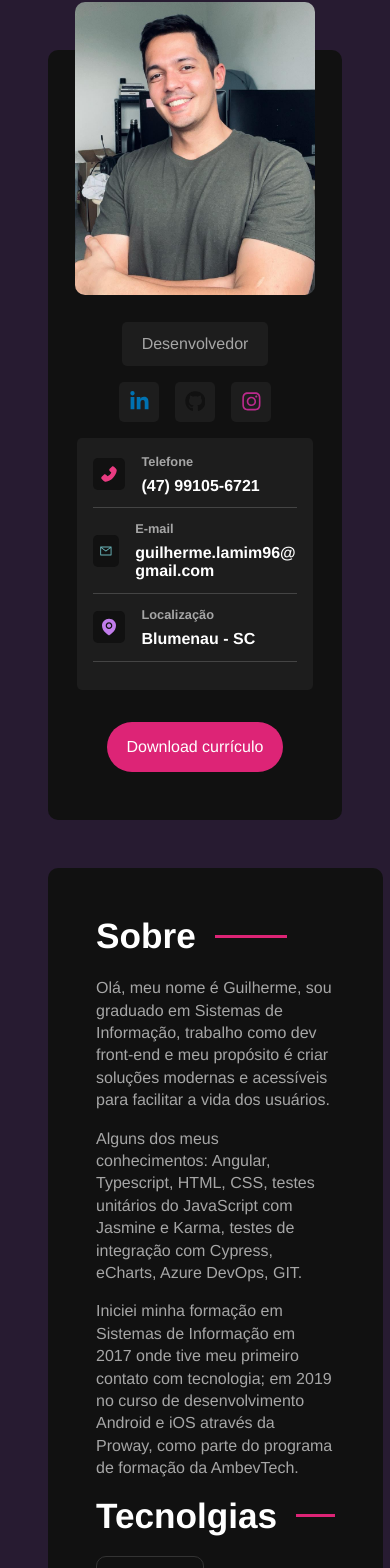
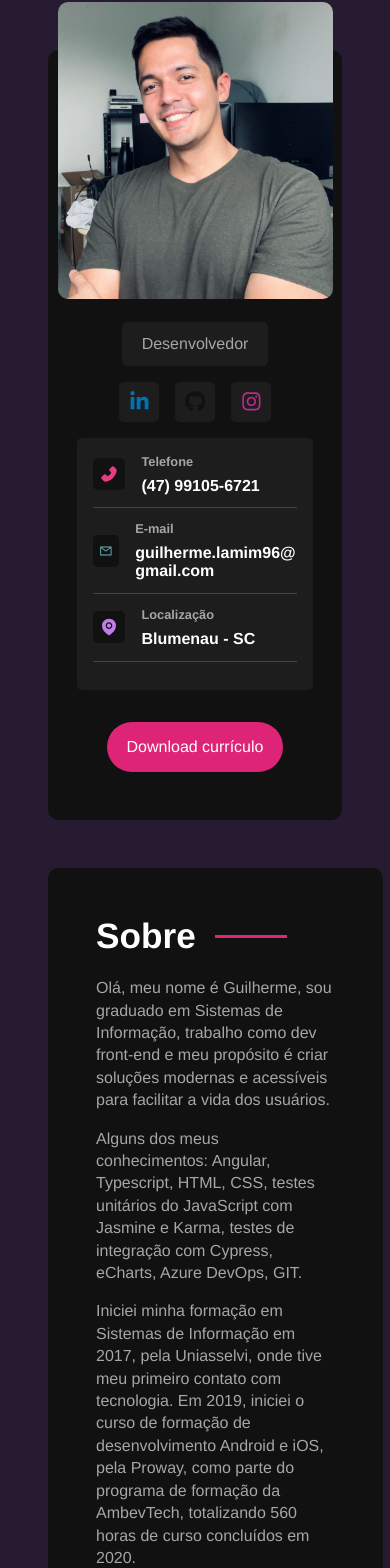
Before and after one commit to GuilhermeJackson/guilherme-lamim, a React (Vite) app: page / in a window 390 px wide. Shown: the part 386-1954 px from the top of the page. Built offline with nearby package versions, Linux system fonts and the light colour scheme.

Commit message:
responsive mobile 768px

```diff
--- a/src/components/AboutContainer.jsx
+++ b/src/components/AboutContainer.jsx
@@ -12,8 +12,9 @@ const AboutContainer = () => {
             Karma, testes de integração com Cypress, eCharts, Azure DevOps, GIT.
         </p>
         <p>
-            Iniciei minha formação em Sistemas de Informação em 2017 onde tive meu primeiro contato com tecnologia;
-            em 2019 no curso de desenvolvimento Android e iOS através da Proway, como parte do programa de formação da AmbevTech.
+            Iniciei minha formação em Sistemas de Informação em 2017, pela Uniasselvi, onde tive meu primeiro contato com tecnologia.
+             Em 2019, iniciei o curso de formação de desenvolvimento Android e iOS, pela Proway, como parte do programa de formação da
+             AmbevTech, totalizando 560 horas de curso concluídos em 2020.
         </p>
     </section>
 };
--- a/src/components/TechnologiesContainer.jsx
+++ b/src/components/TechnologiesContainer.jsx
@@ -14,7 +14,7 @@ const technologies = [
 
 const TechnologiesContainer = () => {
     return <section className='technologies-container'>
-        <h2>Tecnolgias</h2>
+        <h2>Tecnologias</h2>
         { <div className="technologies-grid">
             {technologies.map((tech) =>(
                 <div className="technology-card" id={tech.id} key={tech.id}>
--- a/src/styles/components/sidebar.sass
+++ b/src/styles/components/sidebar.sass
@@ -13,7 +13,7 @@
     padding: 3rem 0
 
     img
-        max-width: 240px
+        max-width: 275px
         border-radius: variables.$container-border-radius
         position: absolute
         top: -3rem
--- a/src/styles/components/technologiescontainer.sass
+++ b/src/styles/components/technologiescontainer.sass
@@ -52,6 +52,9 @@
         svg
             color: #73bb56
 
-    #kotlin
-        svg
-            color: #f1850b
+@media (max-width: 768px)
+    .technologies-grid
+        flex-direction: column
+
+    .technologies-container .technologies-grid .technology-card
+        width: 100%
```
Also changed, not shown: src/img/perfilguilhermelamim.jpg.
